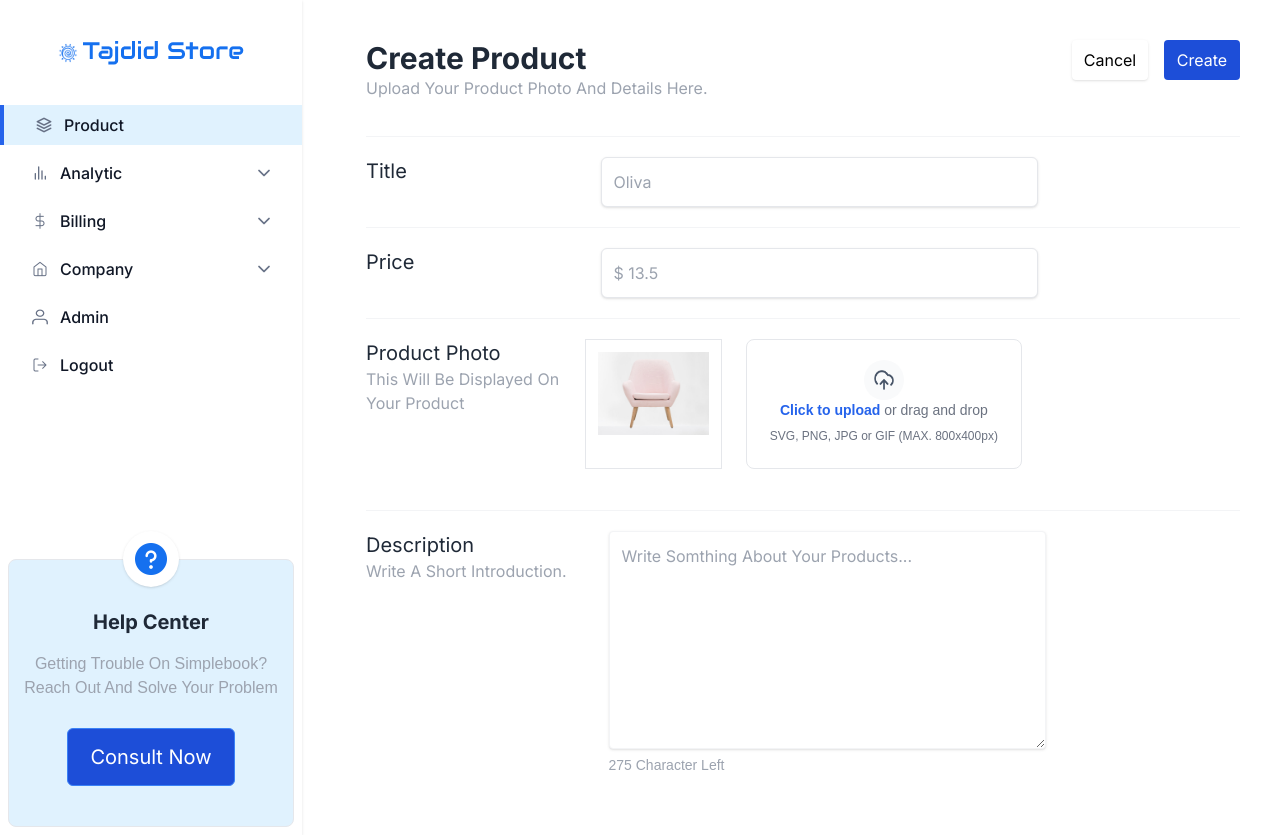
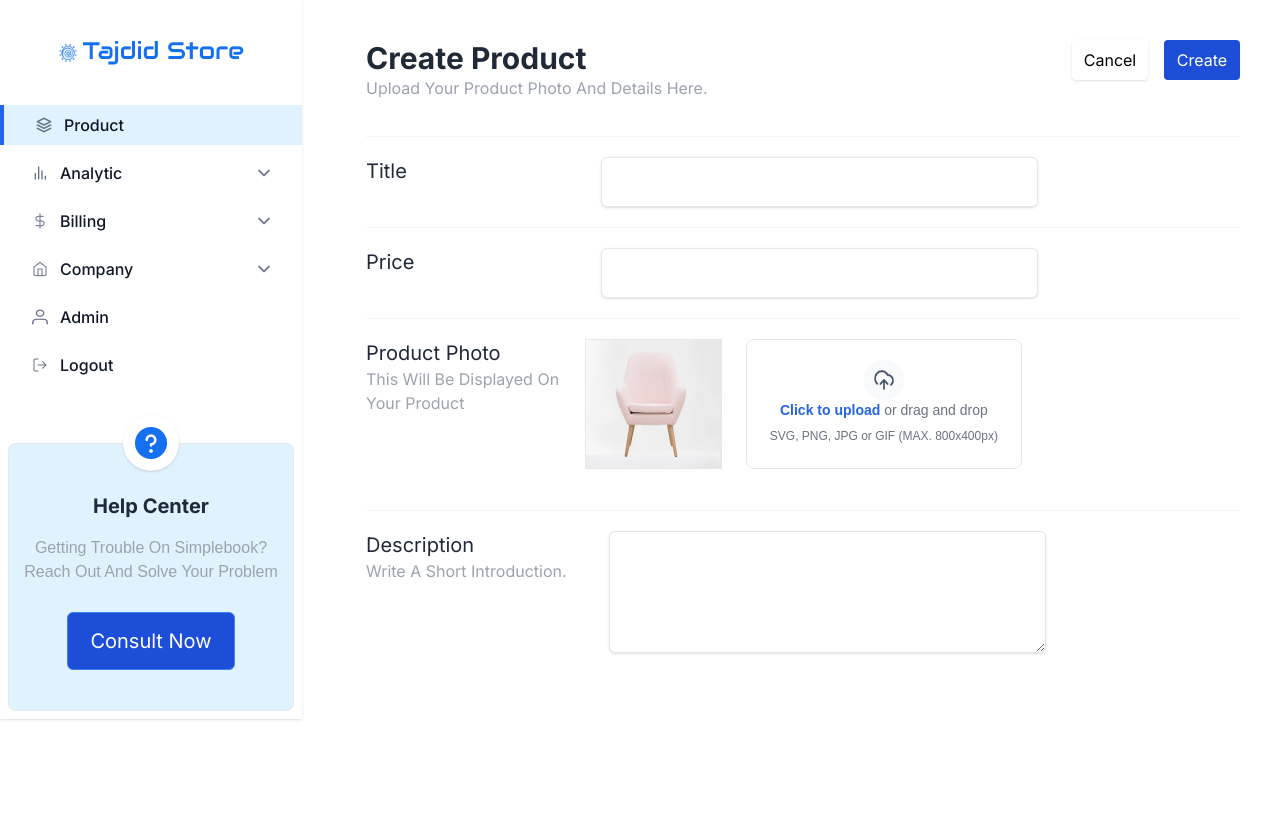
Before and after one commit to rumana2000/Tajdid-Ecom-Product-Dashboard-CRUD, a React (Vite) app: page /create-product in a window 1280 px wide. After the commit the page ends 800 px from the top, so only its background shows below. Built offline with nearby package versions, Linux system fonts and the light colour scheme; a web font is replaced by a local one.

Commit message:
feat : Product create functionality with validation

```diff
--- a/package.json
+++ b/package.json
@@ -10,11 +10,14 @@
     "preview": "vite preview"
   },
   "dependencies": {
+    "@hookform/resolvers": "^3.3.2",
     "react": "^18.2.0",
     "react-axios": "^2.0.6",
     "react-dom": "^18.2.0",
+    "react-hook-form": "^7.48.2",
     "react-router-dom": "^6.20.0",
-    "react-toastify": "^9.1.3"
+    "react-toastify": "^9.1.3",
+    "yup": "^1.3.2"
   },
   "devDependencies": {
     "@types/react": "^18.2.37",
--- /dev/null
+++ b/src/component/ValidationErrorMsg.jsx
@@ -0,0 +1,7 @@
+export default function ValidationErrorMsg({message}) {
+  return (
+    <>
+      <p class="mt-2 text-sm text-red-600 dark:text-red-500"><span class="font-medium">Oops!</span> {message}</p>
+    </>
+  )
+}
--- a/src/page/ProductCreateFrom.jsx
+++ b/src/page/ProductCreateFrom.jsx
@@ -1,9 +1,40 @@
 import img from "../assets/Image/product9.jpg"
 import document from "../assets/Image/document.png"
+import { useForm } from "react-hook-form";
+import { yupResolver } from "@hookform/resolvers/yup";
+import * as yup from "yup";
+import ValidationErrorMsg from "../component/ValidationErrorMsg";
+import axios from "axios"
+import {toast} from "react-toastify"
+import { NavLink } from "react-router-dom";
+
+const schema = yup.object().shape({
+  title: yup.string().required("Name is requrid"),
+  price: yup.number().typeError('Amount must be a number').required('Price is required'),
+  description: yup.string().max(275).required("275 character left"),
+}).required();
 
 export default function ProductCreateFrom() {
+  const { register, handleSubmit, formState: { errors }, reset } = useForm({ resolver: yupResolver(schema), });
+
+  let storeProduct = async (reqeustData) => {
+    let res = await axios.post(`${import.meta.env.VITE_API_BASE_URL}/products`, { reqeustData })
+    return res.status == 200;
+  }
+
+  const onSubmitHandler = async (data) => {
+    let created = storeProduct(data)
+    if (created) {
+      toast.info("Prodcut has beed created successfully!")
+    } else {
+      toast.error('Opps! Something went wrong.')
+    }
+    reset()
+  };
+
   return (
     <>
+      <form onSubmit={handleSubmit(onSubmitHandler)}>
         <div className="p-10 divide-y divide-gray-100">
           <div class="flex justify-between h-24">
             <div>
@@ -11,24 +42,26 @@ export default function ProductCreateFrom() {
               <h3 className="text-md text-gray-400 capitalize">Upload your product photo and details here.</h3>
             </div>
             <div className="flex justify-between gap-4">
-            <button type="button" className="text-md capitalize w-[76px] h-[40px] bg-white shadow rounded">cancel</button>
-            <button type="button" className="text-md capitalize w-[76px] h-[40px] bg-blue-700 rounded text-white">create</button>
+              <NavLink to="/"><button type="button" className="text-md capitalize w-[76px] h-[40px] bg-white shadow rounded">cancel</button></NavLink>
+              <button type="submit" className="text-md capitalize w-[76px] h-[40px] bg-blue-700 rounded text-white">create</button>
             </div>
           </div>
           <div className="flex gap-4 py-5 items-start">
             <div className="w-1/4">
-            <h2 className="text-gray-800 text-xl capitalize">Title</h2>
+              <label className=" text-gray-800 text-xl capitalize">Title</label>
             </div>
             <div className="w-2/4">
-            <input type="text" className="w-full bg-white rounded-md shadow border p-3 focus:outline-none items-center focus:bg-white border-bg-white" placeholder="Oliva" />
+              <input type="text" {...register("title")} className={` w-full bg-white rounded-md shadow border p-3 focus:outline-none items-center focus:bg-white ${errors.title ? 'border border-red-500' : 'border-bg-white'}`} />
+              {errors.title && <ValidationErrorMsg message={errors.title?.message} />}
             </div>
           </div>
           <div className="flex gap-4 py-5">
             <div className="w-1/4">
-            <h2 className="text-gray-800 text-xl capitalize">Price</h2>
+              <label className="text-gray-800 text-xl capitalize">Price</label>
             </div>
             <div className="w-2/4">
-            <input type="text" className="w-full bg-white rounded-md shadow border p-3 focus:outline-none items-center focus:bg-white border-bg-white" placeholder="$ 13.5" />
+              <input type="number" {...register("price")} className={` w-full bg-white rounded-md shadow border p-3 focus:outline-none items-center focus:bg-white ${errors.title ? 'border border-red-500' : 'border-bg-white'}`}/>
+              {errors.price && <ValidationErrorMsg message={errors.price?.message} />}
             </div>
           </div>
           <div className="flex py-5 h-48 min-h-full max-h-full">
@@ -38,8 +71,8 @@ export default function ProductCreateFrom() {
             </div>
             <div className="w-2/4 bg-white rounded-lg">
               <div className="flex gap-6">
-              <div className="w-1/3 max-h-full border border-gray-200">
-                <img src={img} alt="img" className="p-3 bg-white" />
+                <div className="w-1/3 max-h-full  border border-gray-200">
+                  <img src={img} alt="img" className="w-full h-full items-center bg-white" />
                 </div>
                 <div className="w-2/3 max-h-full border border-gray-200 rounded-lg">
                   <div class="flex items-center justify-center w-full">
@@ -51,7 +84,6 @@ export default function ProductCreateFrom() {
                         <p class="mb-2 text-sm text-gray-500 dark:text-gray-400"><a class="text-blue-600 font-bold">Click to upload</a> or drag and drop</p>
                         <p class="text-xs text-gray-500 dark:text-gray-400">SVG, PNG, JPG or GIF (MAX. 800x400px)</p>
                       </div>
-                    <input id="dropzone-file" type="file" class="hidden" />
                     </label>
                   </div>
                 </div>
@@ -64,11 +96,12 @@ export default function ProductCreateFrom() {
               <h3 className="text-gray-400 text-md capitalize">Write a short introduction.</h3>
             </div>
             <div className="w-2/4">
-            <textarea rows="8" className="border border-gray-100 w-full p-3 rounded shadow bg-white focus:outline-none" placeholder="Write Somthing About Your Products... "></textarea>
-            <p className="text-sm capitalize text-gray-400">275 character left</p>
+              <textarea rows="4" {...register("description")} className={` w-full bg-white rounded-md shadow border p-3 focus:outline-none items-center focus:bg-white ${errors.title ? 'border border-red-500' : 'border-bg-white'}`}></textarea>
+              {errors.description && <ValidationErrorMsg message={errors.description?.message} />}
             </div>
           </div>
         </div>
+      </form>
     </>
   )
 }
```
Also changed, not shown: 1 other file (tests, documents, lock files or other folders). Lines whose indentation alone changed are shown as unchanged.
